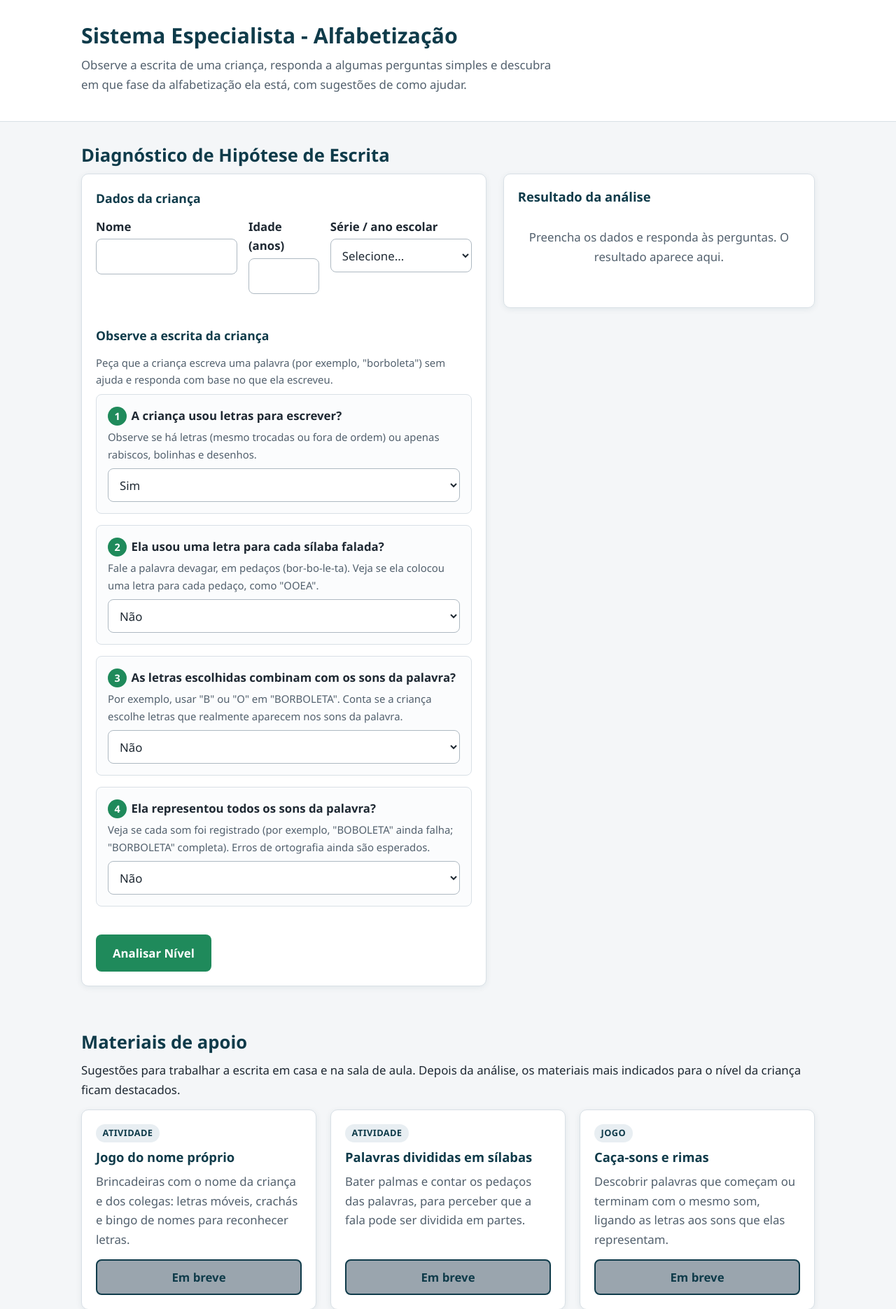
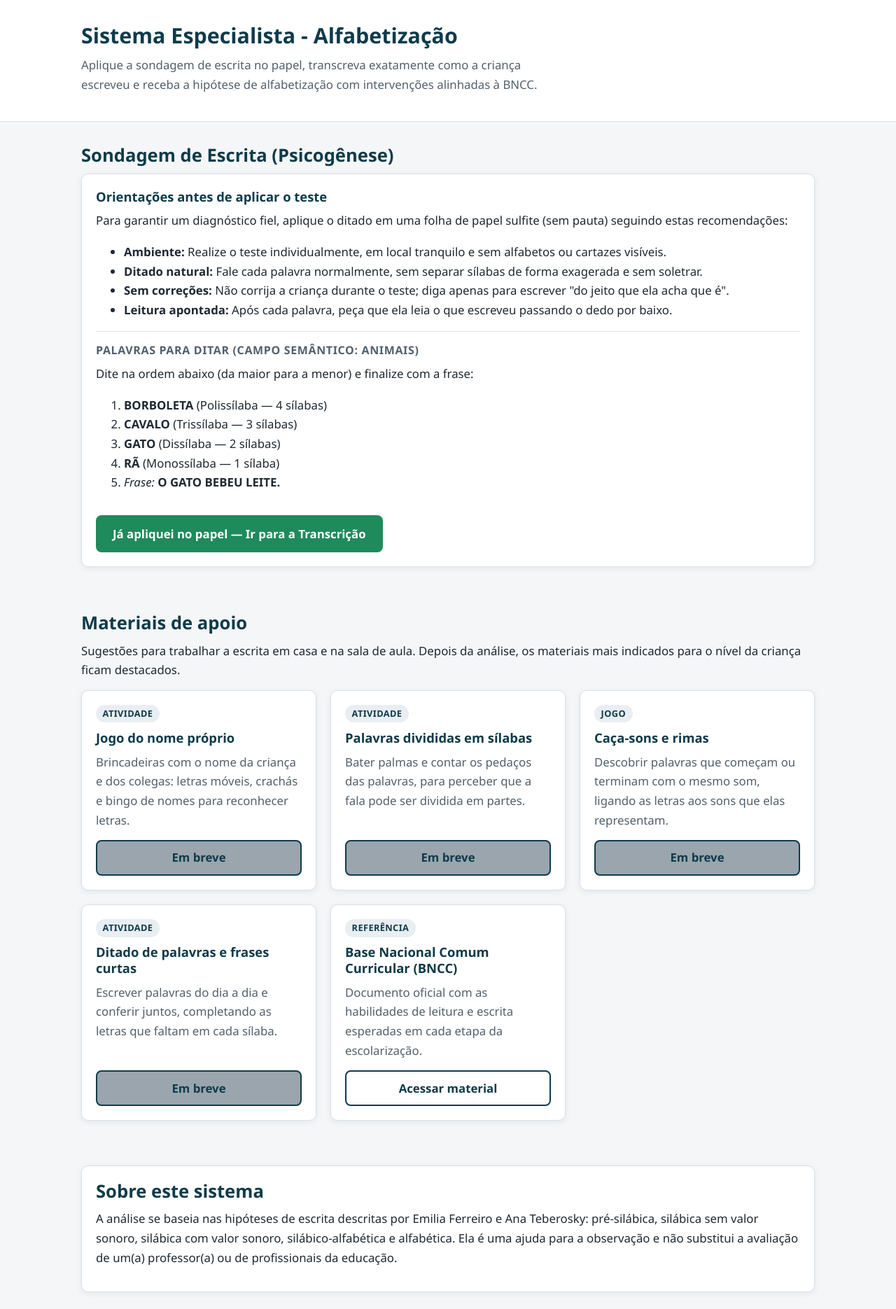
Before and after one commit to asafrm/Alfabetizacao-Educacao, a Flask app: page / in a window 1280 px wide. Shown: the part 62-1932 px from the top of the page at 70% size. Run offline with Flask 3, Linux system fonts and the light colour scheme.

Commit message:
att html integração com app

```diff
--- a/templates/index.html
+++ b/templates/index.html
@@ -5,14 +5,11 @@
     <meta name="viewport" content="width=device-width, initial-scale=1">
     <title>Sistema Especialista - Alfabetização</title>
     <meta name="description" content="Diagnóstico de hipótese de escrita para pais e professores, com indicação de materiais de apoio.">
-
-    <!-- Estilos em arquivo separado (mantenha estilos.css na mesma pasta deste HTML) -->
     <link rel="stylesheet" href="{{ url_for('static', filename='style.css') }}">
 </head>
 <body>
     <a class="pular" href="#diagnostico">Pular para o diagnóstico</a>
 
-    <!-- ===== Cabeçalho com menu simples ===== -->
     <header class="cabecalho">
         <div class="container">
             <a class="marca" href="#inicio">Alfabetização<span>+</span></a>
@@ -28,26 +25,53 @@
     </header>
 
     <main id="inicio">
-        <!-- ===== Introdução ===== -->
         <div class="intro">
             <div class="container">
                 <h1>Sistema Especialista - Alfabetização</h1>
-                <p>Observe a escrita de uma criança, responda a algumas perguntas simples e descubra em que fase da alfabetização ela está, com sugestões de como ajudar.</p>
+                <p>Aplique a sondagem de escrita no papel, transcreva exatamente como a criança escreveu e receba a hipótese de alfabetização com intervenções alinhadas à BNCC.</p>
             </div>
         </div>
 
-        <!-- ===== Diagnóstico ===== -->
         <section class="secao" id="diagnostico" aria-labelledby="titulo-diagnostico">
             <div class="container">
-                <!-- Título original mantido -->
-                <h2 id="titulo-diagnostico">Diagnóstico de Hipótese de Escrita</h2>
+                <h2 id="titulo-diagnostico">Sondagem de Escrita (Psicogênese)</h2>
 
-                <div class="layout-diagnostico">
-                    <!-- Coluna do formulário -->
+                <!-- ETAPA 1: ORIENTAÇÕES AO PROFESSOR -->
+                <div id="tela_orientacoes" class="card">
+                    <h3>Orientações antes de aplicar o teste</h3>
+                    <p>Para garantir um diagnóstico fiel, aplique o ditado em uma folha de papel sulfite (sem pauta) seguindo estas recomendações:</p>
+                    <ul>
+                        <li><strong>Ambiente:</strong> Realize o teste individualmente, em local tranquilo e sem alfabetos ou cartazes visíveis.</li>
+                        <li><strong>Ditado natural:</strong> Fale cada palavra normalmente, sem separar sílabas de forma exagerada e sem soletrar.</li>
+                        <li><strong>Sem correções:</strong> Não corrija a criança durante o teste; diga apenas para escrever "do jeito que ela acha que é".</li>
+                        <li><strong>Leitura apontada:</strong> Após cada palavra, peça que ela leia o que escreveu passando o dedo por baixo.</li>
+                    </ul>
+
+                    <div class="resultado-bloco">
+                        <h3>Palavras para ditar (Campo Semântico: Animais)</h3>
+                        <p>Dite na ordem abaixo (da maior para a menor) e finalize com a frase:</p>
+                        <ol>
+                            <li><strong>BORBOLETA</strong> (Polissílaba — 4 sílabas)</li>
+                            <li><strong>CAVALO</strong> (Trissílaba — 3 sílabas)</li>
+                            <li><strong>GATO</strong> (Dissílaba — 2 sílabas)</li>
+                            <li><strong>RÃ</strong> (Monossílaba — 1 sílaba)</li>
+                            <li><em>Frase:</em> <strong>O GATO BEBEU LEITE.</strong></li>
+                        </ol>
+                    </div>
+
+                    <button type="button" class="botao" style="margin-top: 1rem;" onclick="irParaTranscricao()">
+                        Já apliquei no papel — Ir para a Transcrição
+                    </button>
+                </div>
+
+                <!-- ETAPA 2: FORMULÁRIO DE TRANSCRIÇÃO -->
+                <div id="tela_transcricao" class="layout-diagnostico" style="display: none;">
                     <div class="card">
+                        <button type="button" class="botao botao-secundario" style="margin-bottom: 1.25rem;" onclick="voltarOrientacoes()">
+                            ← Ver orientações novamente
+                        </button>
+
                         <form id="formulario" novalidate onsubmit="event.preventDefault(); enviarDiagnostico();">
-
-                            <!-- Dados da criança -->
                             <fieldset>
                                 <legend>Dados da criança</legend>
                                 <div class="grade-campos">
@@ -79,60 +103,49 @@
                                 </div>
                             </fieldset>
 
-                            <!-- Perguntas do diagnóstico -->
                             <fieldset>
-                                <legend>Observe a escrita da criança</legend>
-                                <p class="ajuda">Peça que a criança escreva uma palavra (por exemplo, "borboleta") sem ajuda e responda com base no que ela escreveu.</p>
+                                <legend>Transcrição exata do papel</legend>
+                                <p class="ajuda">Digite exatamente as letras que a criança escreveu (incluindo trocas ou faltas). Se ela fez apenas rabiscos/desenhos, marque a opção abaixo.</p>
 
                                 <div class="pergunta">
-                                    <label for="usa_letras"><span class="numero">1</span>A criança usou letras para escrever?</label>
-                                    <p class="ajuda">Observe se há letras (mesmo trocadas ou fora de ordem) ou apenas rabiscos, bolinhas e desenhos.</p>
-                                    <select id="usa_letras">
-                                        <option value="true">Sim</option>
-                                        <option value="false">Não (usou rabiscos/desenhos)</option>
-                                    </select>
+                                    <label>
+                                        <input type="checkbox" id="apenas_rabiscos" onchange="alternarCamposPalavras()">
+                                        A criança fez apenas garatujas, rabiscos ou desenhos (não usou letras)
+                                    </label>
                                 </div>
 
-                                <div class="pergunta">
-                                    <label for="uma_letra_por_silaba"><span class="numero">2</span>Ela usou uma letra para cada sílaba falada?</label>
-                                    <p class="ajuda">Fale a palavra devagar, em pedaços (bor-bo-le-ta). Veja se ela colocou uma letra para cada pedaço, como "OOEA".</p>
-                                    <select id="uma_letra_por_silaba">
-                                        <option value="false">Não</option>
-                                        <option value="true">Sim</option>
-                                    </select>
-                                </div>
+                                <div id="bloco_palavras">
+                                    <div class="pergunta">
+                                        <label for="p_borboleta"><span class="numero">1</span>Como escreveu BORBOLETA?</label>
+                                        <input type="text" id="p_borboleta" autocomplete="off" spellcheck="false" placeholder="Ex: BBOA, BOBOLETA, XTMZ...">
+                                    </div>
 
-                                <div class="pergunta">
-                                    <label for="letras_correspondem_som"><span class="numero">3</span>As letras escolhidas combinam com os sons da palavra?</label>
-                                    <p class="ajuda">Por exemplo, usar "B" ou "O" em "BORBOLETA". Conta se a criança escolhe letras que realmente aparecem nos sons da palavra.</p>
-                                    <select id="letras_correspondem_som">
-                                        <option value="false">Não</option>
-                                        <option value="true">Sim</option>
-                                    </select>
-                                </div>
+                                    <div class="pergunta">
+                                        <label for="p_cavalo"><span class="numero">2</span>Como escreveu CAVALO?</label>
+                                        <input type="text" id="p_cavalo" autocomplete="off" spellcheck="false" placeholder="Ex: CVO, KAVALU, AAO...">
+                                    </div>
 
-                                <div class="pergunta">
-                                    <label for="mapeia_todos_fonemas"><span class="numero">4</span>Ela representou todos os sons da palavra?</label>
-                                    <p class="ajuda">Veja se cada som foi registrado (por exemplo, "BOBOLETA" ainda falha; "BORBOLETA" completa). Erros de ortografia ainda são esperados.</p>
-                                    <select id="mapeia_todos_fonemas">
-                                        <option value="false">Não</option>
-                                        <option value="true">Sim</option>
-                                    </select>
+                                    <div class="pergunta">
+                                        <label for="p_gato"><span class="numero">3</span>Como escreveu GATO?</label>
+                                        <input type="text" id="p_gato" autocomplete="off" spellcheck="false" placeholder="Ex: GO, AO, GATU...">
+                                    </div>
+
+                                    <div class="pergunta">
+                                        <label for="p_ra"><span class="numero">4</span>Como escreveu RÃ?</label>
+                                        <input type="text" id="p_ra" autocomplete="off" spellcheck="false" placeholder="Ex: A, RA, RAM...">
+                                    </div>
                                 </div>
                             </fieldset>
 
-                            <!-- Botão original (onclick preservado) -->
                             <button type="button" class="botao botao-bloco" id="botao_analisar" onclick="enviarDiagnostico()">Analisar Nível</button>
                         </form>
                     </div>
 
-                    <!-- Coluna do resultado -->
                     <div class="coluna-resultado">
                         <div class="card">
                             <h3>Resultado da análise</h3>
-                            <!-- div original; aria-live avisa leitores de tela quando o resultado muda -->
                             <div id="resultado" aria-live="polite">
-                                <p class="vazio">Preencha os dados e responda às perguntas. O resultado aparece aqui.</p>
+                                <p class="vazio">Transcreva as palavras escritas pela criança e clique em Analisar Nível.</p>
                             </div>
                         </div>
                     </div>
@@ -140,7 +153,6 @@
             </div>
         </section>
 
-        <!-- ===== Materiais de apoio ===== -->
         <section class="secao" id="materiais" aria-labelledby="titulo-materiais">
             <div class="container">
                 <h2 id="titulo-materiais">Materiais de apoio</h2>
@@ -149,12 +161,11 @@
             </div>
         </section>
 
-        <!-- ===== Sobre ===== -->
         <section class="secao" id="sobre" aria-labelledby="titulo-sobre">
             <div class="container">
                 <div class="card">
                     <h2 id="titulo-sobre">Sobre este sistema</h2>
-                    <p>A análise se baseia nas hipóteses de escrita descritas por Emilia Ferreiro e Ana Teberosky: pré-silábica, silábica, silábico-alfabética e alfabética. Ela é uma ajuda para a observação e não substitui a avaliação de um(a) professor(a) ou de profissionais da educação.</p>
+                    <p>A análise se baseia nas hipóteses de escrita descritas por Emilia Ferreiro e Ana Teberosky: pré-silábica, silábica sem valor sonoro, silábica com valor sonoro, silábico-alfabética e alfabética. Ela é uma ajuda para a observação e não substitui a avaliação de um(a) professor(a) ou de profissionais da educação.</p>
                 </div>
             </div>
         </section>
@@ -168,13 +179,6 @@
     </footer>
 
     <script>
-        /* ==========================================================
-           MATERIAIS DE APOIO
-           Edite esta lista para trocar títulos, descrições e links.
-           - "niveis": hipóteses para as quais o material é recomendado.
-           - "link": deixe vazio ("") enquanto o endereço não estiver definido;
-             o botão ficará desativado como "Em breve".
-           ========================================================== */
         const MATERIAIS = [
             {
                 tipo: "Atividade",
@@ -187,14 +191,14 @@
                 tipo: "Atividade",
                 titulo: "Palavras divididas em sílabas",
                 descricao: "Bater palmas e contar os pedaços das palavras, para perceber que a fala pode ser dividida em partes.",
-                niveis: ["pré-silábica", "silábica"],
+                niveis: ["pré-silábica", "silábica sem valor sonoro", "silábica com valor sonoro"],
                 link: ""
             },
             {
                 tipo: "Jogo",
                 titulo: "Caça-sons e rimas",
                 descricao: "Descobrir palavras que começam ou terminam com o mesmo som, ligando as letras aos sons que elas representam.",
-                niveis: ["silábica", "silábico-alfabética"],
+                niveis: ["silábica sem valor sonoro", "silábica com valor sonoro", "silábico-alfabética"],
                 link: ""
             },
             {
@@ -208,39 +212,46 @@
                 tipo: "Referência",
                 titulo: "Base Nacional Comum Curricular (BNCC)",
                 descricao: "Documento oficial com as habilidades de leitura e escrita esperadas em cada etapa da escolarização.",
-                niveis: ["pré-silábica", "silábica", "silábico-alfabética", "alfabética"],
+                niveis: ["pré-silábica", "silábica sem valor sonoro", "silábica com valor sonoro", "silábico-alfabética", "alfabética"],
                 link: "http://basenacionalcomum.mec.gov.br/"
             },
         ];
 
-        /* ==========================================================
-           UTILITÁRIOS
-           ========================================================== */
         const elResultado = document.getElementById('resultado');
 
-        // Evita injetar HTML vindo do backend na página
         function esc(texto) {
             const d = document.createElement('div');
             d.textContent = texto == null ? '' : String(texto);
             return d.innerHTML;
         }
 
-        // Normaliza o nome da hipótese para comparar (minúsculas, sem acento)
         function normalizar(t) {
             return String(t || '').toLowerCase().normalize('NFD').replace(/[\u0300-\u036f]/g, '');
         }
 
-        // Textos amigáveis para pais e professores, por hipótese
         const EXPLICACOES = {
             'pre-silabica': 'A criança ainda não relaciona a escrita aos sons da fala. É normal nessa fase: ela está descobrindo o que é escrever e para que serve.',
-            'silabica': 'A criança já percebe que a escrita representa a fala e coloca uma letra para cada sílaba. É um grande avanço.',
+            'silabica sem valor sonoro': 'A criança já percebe que a escrita representa partes da fala (uma letra por sílaba), mas ainda não escolhe letras que correspondem aos sons reais.',
+            'silabica com valor sonoro': 'A criança já coloca uma letra para cada sílaba usando letras que combinam com os sons da palavra. É um grande avanço.',
             'silabico-alfabetica': 'A criança está em transição: em algumas sílabas usa uma letra e em outras já escreve mais de uma, aproximando-se da escrita convencional.',
             'alfabetica': 'A criança já entende que as letras representam os sons e escreve de forma compreensível. Agora o foco passa a ser a ortografia e a fluência.'
         };
 
-        /* ==========================================================
-           CARDS DE MATERIAIS
-           ========================================================== */
+        function irParaTranscricao() {
+            document.getElementById('tela_orientacoes').style.display = 'none';
+            document.getElementById('tela_transcricao').style.display = 'grid';
+        }
+
+        function voltarOrientacoes() {
+            document.getElementById('tela_transcricao').style.display = 'none';
+            document.getElementById('tela_orientacoes').style.display = 'block';
+        }
+
+        function alternarCamposPalavras() {
+            const rabiscos = document.getElementById('apenas_rabiscos').checked;
+            document.getElementById('bloco_palavras').style.display = rabiscos ? 'none' : 'block';
+        }
+
         function renderizarMateriais(hipotese) {
             const alvo = normalizar(hipotese);
             const grade = document.getElementById('grade_materiais');
@@ -261,9 +272,6 @@
         }
         renderizarMateriais(null);
 
-        /* ==========================================================
-           VALIDAÇÃO DOS DADOS DA CRIANÇA
-           ========================================================== */
         function validarCrianca() {
             let ok = true;
             const nome = document.getElementById('nome_crianca');
@@ -284,14 +292,10 @@
             return ok;
         }
 
-        /* ==========================================================
-           EXIBIÇÃO DO RESULTADO E DAS MENSAGENS
-           ========================================================== */
-        function mostrarResultado(dados, crianca, avisoExemplo) {
+        function mostrarResultado(dados, crianca) {
             const chave = normalizar(dados.hipotese);
             const explicacao = EXPLICACOES[chave] || 'Veja abaixo as habilidades e as sugestões de intervenção indicadas pelo sistema.';
             elResultado.innerHTML = `
-                ${avisoExemplo ? '<div class="mensagem-aviso" role="status"><strong>Resultado de demonstração.</strong> Não foi possível falar com o sistema; este resultado usa uma lógica simples de exemplo e não deve ser usado como diagnóstico.</div>' : ''}
                 <p><strong>${esc(crianca.nome)}</strong> (${esc(crianca.idade)} anos, ${esc(crianca.serie)})</p>
                 <span class="nivel-selo">Hipótese: ${esc(dados.hipotese)}</span>
                 <p>${esc(explicacao)}</p>
@@ -305,26 +309,20 @@
             elResultado.innerHTML = `<div class="mensagem-erro" role="alert">${esc(msg)}</div>`;
         }
 
-        /* ==========================================================
-           ENVIO DO DIAGNÓSTICO
-           ========================================================== */
-        // Mude para false para NUNCA exibir o resultado de exemplo quando o backend falhar.
-        const USAR_EXEMPLO_SE_BACKEND_FALHAR = true;
-
         async function enviarDiagnostico() {
             if (!validarCrianca()) {
                 mostrarErro('Confira os dados da criança e tente novamente.');
                 return;
             }
 
-            // Monta o JSON com as respostas (formato original preservado)
             const payload = {
-                usa_letras: document.getElementById('usa_letras').value === 'true',
-                uma_letra_por_silaba: document.getElementById('uma_letra_por_silaba').value === 'true',
-                // Campos da matriz agora preenchidos pelo formulário
-                letras_correspondem_som: document.getElementById('letras_correspondem_som').value === 'true',
-                mapeia_todos_fonemas: document.getElementById('mapeia_todos_fonemas').value === 'true',
-                // Dados da criança (novo bloco no payload)
+                apenas_rabiscos: document.getElementById('apenas_rabiscos').checked,
+                palavras: {
+                    borboleta: document.getElementById('p_borboleta').value.trim(),
+                    cavalo: document.getElementById('p_cavalo').value.trim(),
+                    gato: document.getElementById('p_gato').value.trim(),
+                    ra: document.getElementById('p_ra').value.trim()
+                },
                 crianca: {
                     nome: document.getElementById('nome_crianca').value.trim(),
                     idade: Number(document.getElementById('idade_crianca').value),
@@ -337,12 +335,6 @@
             elResultado.innerHTML = '<div class="carregando"><div class="spinner" aria-hidden="true"></div><span>Analisando as respostas...</span></div>';
 
             try {
-                /* ======================================================
-                   PONTO DE INTEGRAÇÃO COM O BACKEND
-                   O motor de inferência recebe o payload em POST /motor e
-                   deve devolver JSON com: { hipotese, bncc, intervencao }.
-                   Ajuste a URL aqui se o backend usar outro endereço.
-                   ====================================================== */
                 const resposta = await fetch('/motor', {
                     method: 'POST',
                     headers: {'Content-Type': 'application/json'},
@@ -358,8 +350,7 @@
                     throw new Error('A resposta do servidor veio incompleta.');
                 }
 
-                // Exibe o retorno do motor na tela
-                mostrarResultado(dados, payload.crianca, false);
+                mostrarResultado(dados, payload.crianca);
             } catch (erro) {
                 console.error('Falha ao consultar /motor:', erro);
                 mostrarErro('Não foi possível se comunicar com o sistema. Verifique se o servidor Python está rodando e tente novamente.');
```
